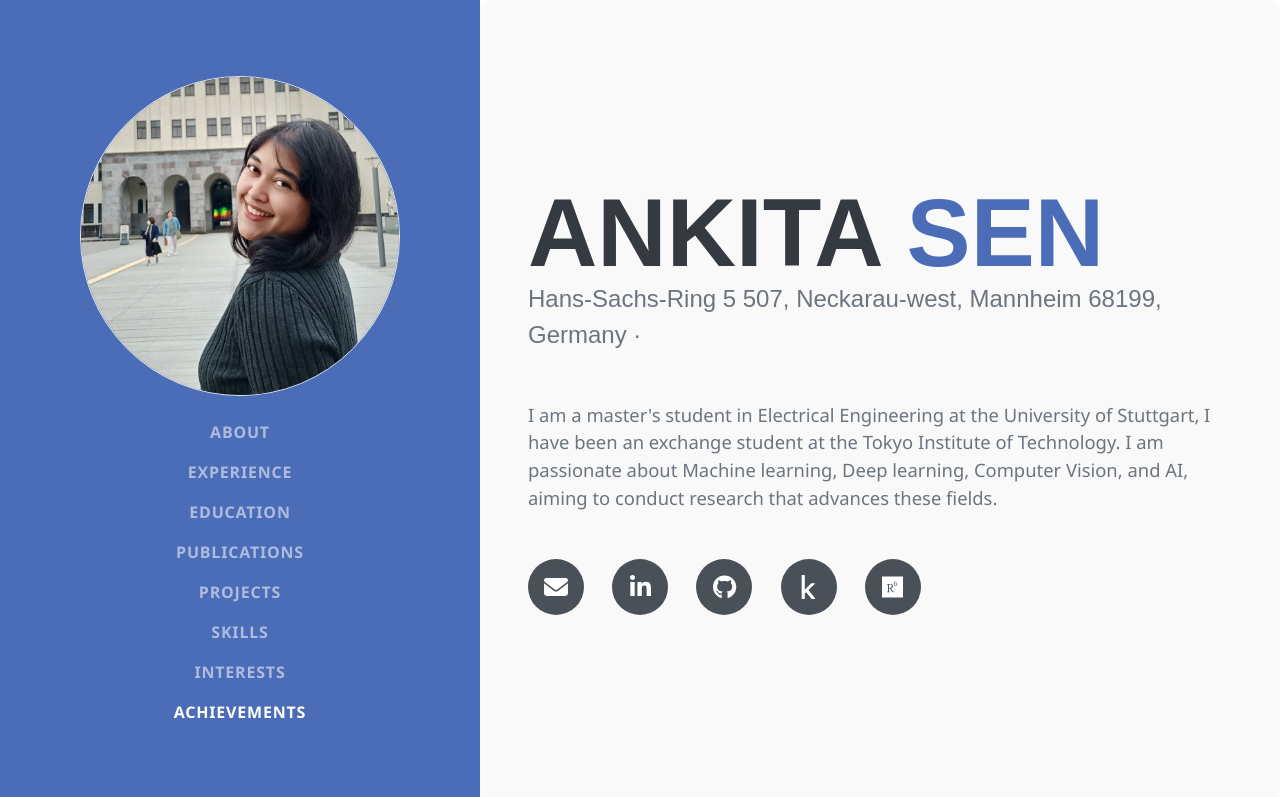
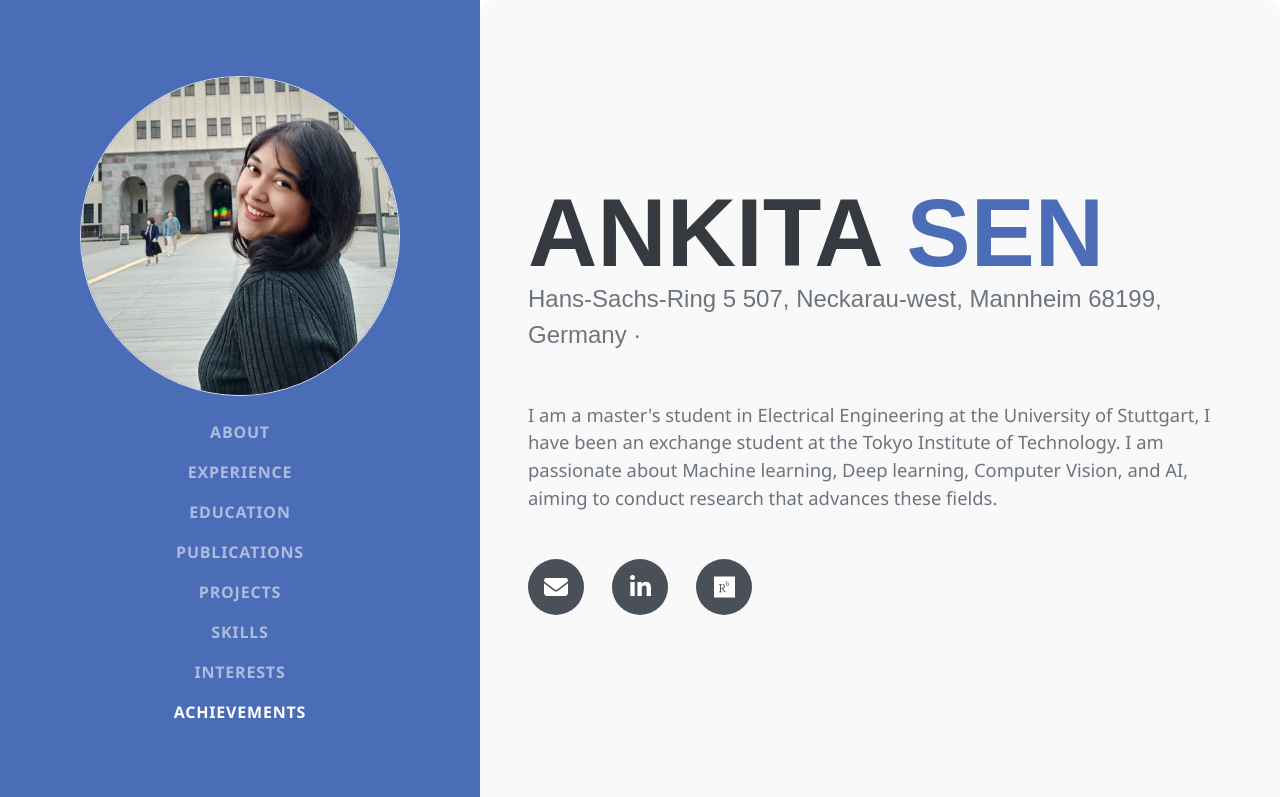
Before and after one commit to ankita-sen-cyber/ankita-sen-cyber.github.io, a website: page index.html in a window 1280 px wide. Shown: the top 797 px of the page. Drawn offline with nearby package versions, Linux system fonts and the light colour scheme; a web font is replaced by a local one.

Commit message:
commented kaggle and github

```diff
--- a/index.html
+++ b/index.html
@@ -51,8 +51,8 @@
                     <div class="social-icons">
                         <a class="social-icon" href="mailto:ms.ankitasen@gmail.com"><i class="fa fa-envelope"></i></a>
                         <a class="social-icon" href="https://www.linkedin.com/in/ankita-sen-185955146/"><i class="fab fa-linkedin-in"></i></a>
-                        <a class="social-icon" href="https://github.com/ankita-sen-cyber"><i class="fab fa-github"></i></a>
-                        <a class="social-icon" href="https://www.kaggle.com/ankitasen"><i class="fab fa-kaggle"></i></a>
+                        <!-- <a class="social-icon" href="https://github.com/ankita-sen-cyber"><i class="fab fa-github"></i></a>
+                        <a class="social-icon" href="https://www.kaggle.com/ankitasen"><i class="fab fa-kaggle"></i></a> -->
                         <a class="social-icon" href="https://www.researchgate.net/profile/Ankita-Sen-10?ev=hdr_xprf"><i class="fab fa-researchgate"></i></a>
                     </div>
                 </div>
```
